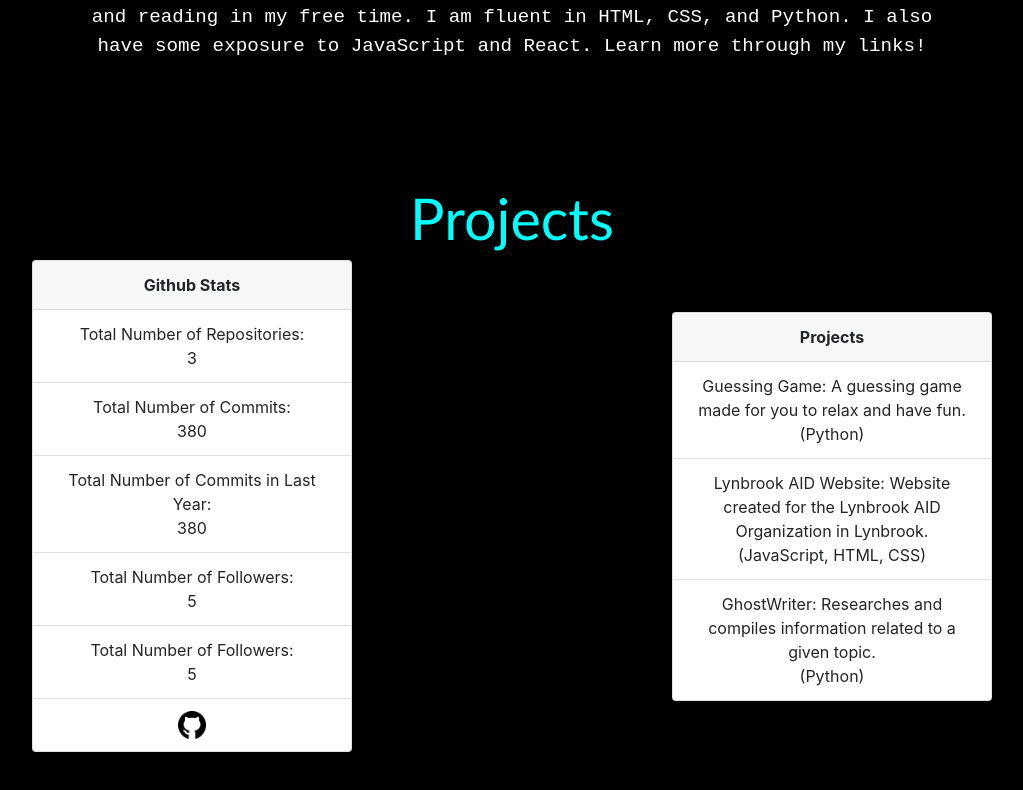
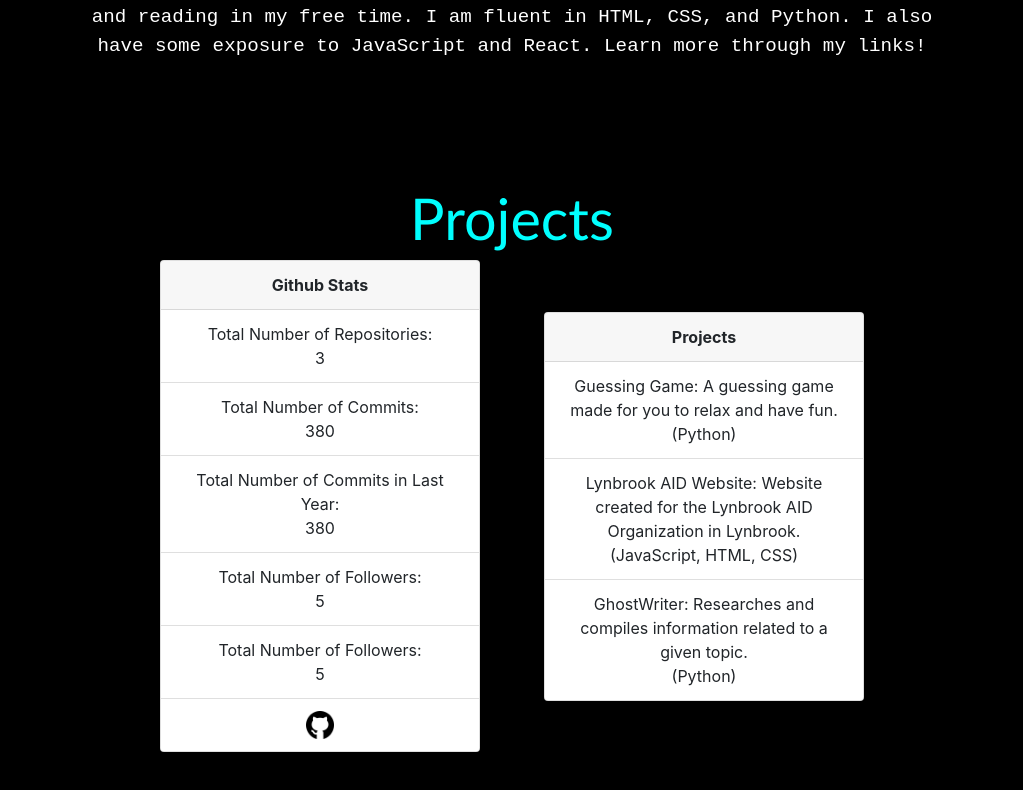
Before and after one commit to shaumikkalwit/shaumikkalwit.github.io, a React (Create React App) app in the folder frontend/: page / in a window 1280 px wide. Shown: the part 1563-2353 px from the top of the page, without its empty margins (128-1151 px from the left). Built offline with nearby package versions, Linux system fonts and the light colour scheme; no server answers.

Commit message:
positioned better and tablet responsive

```diff
--- a/frontend/src/components/CardFlexbox.js
+++ b/frontend/src/components/CardFlexbox.js
@@ -9,11 +9,14 @@
 		flex-direction: row;
 		justify-content: space-around;
 
+		margin-right: 20vw;
+		margin-left: 20vw;
+
   	}
 
 	display: flex;
 	flex-direction: column;
-	justify-content: space-around;
+	justify-content: center;
 	align-items: center;
 	text-align: center;
 
--- a/frontend/src/components/ProjectsSection.js
+++ b/frontend/src/components/ProjectsSection.js
@@ -10,7 +10,7 @@
   	padding-top: 56px;
 
   	width: 100vw;
-	height: 100vh;
+	height: auto;
 
 	display: flex;
 	flex-direction: column;
```
Also changed, not shown: frontend/src/App.js (line endings or trailing spaces).
